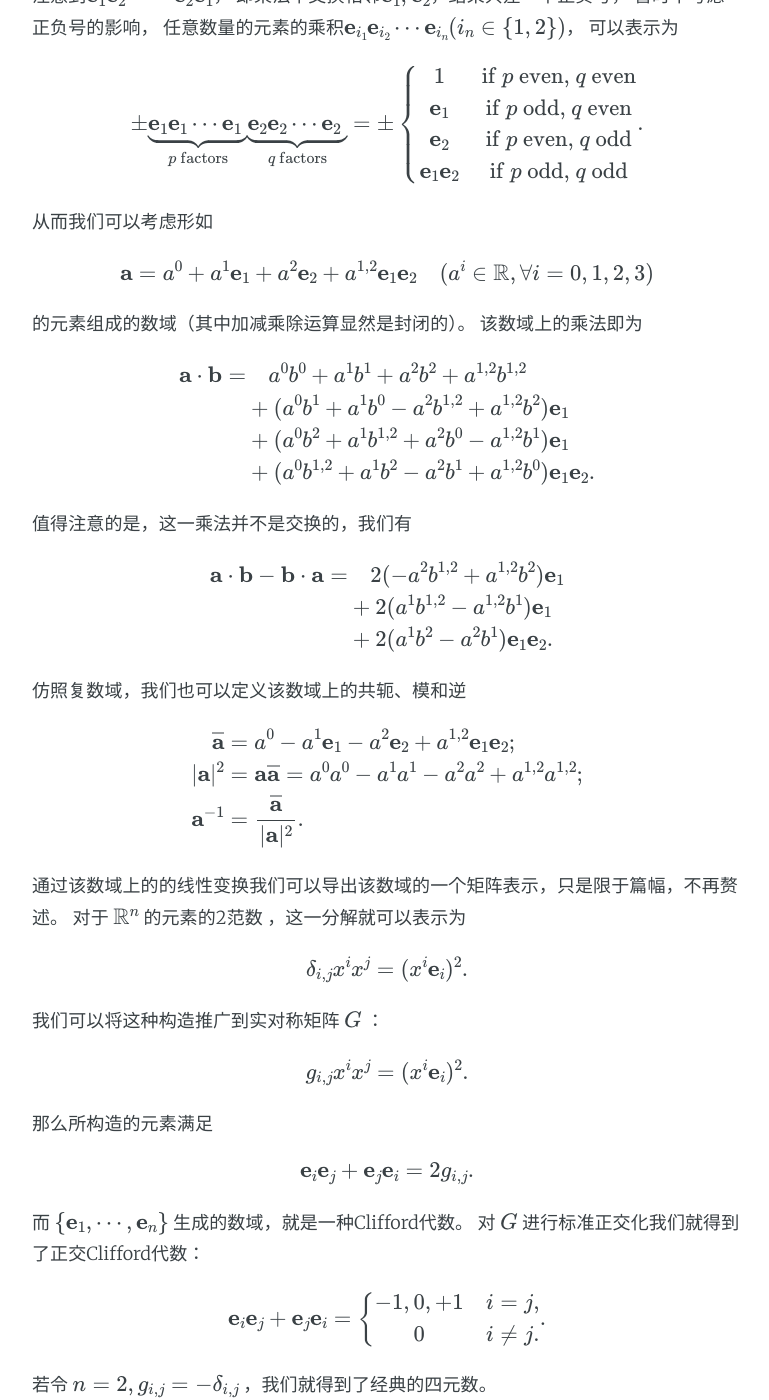
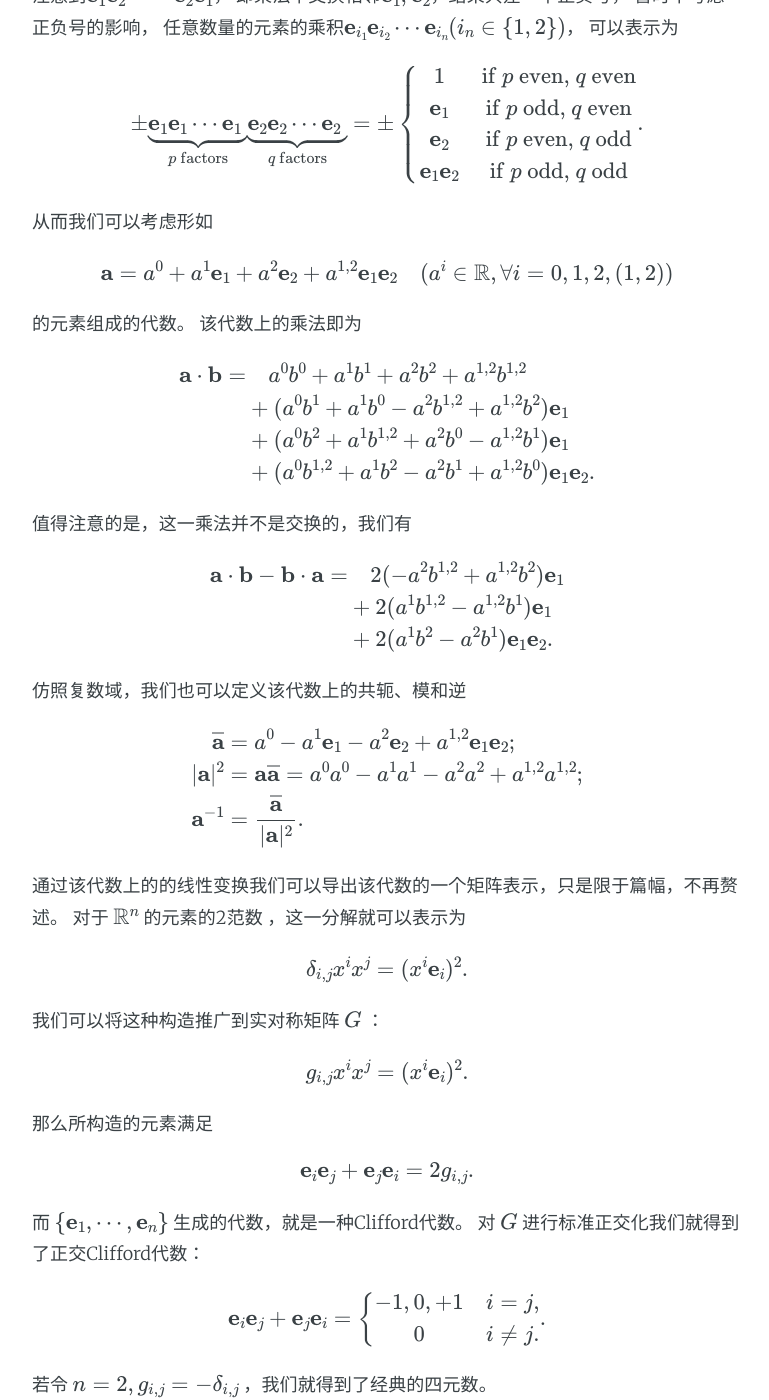
Before and after one commit to tao-harald/tao-harald.github.io, a Jekyll site: the page built from _posts/2020-8-11-clifford-algebra-1.markdown, in a window 1280 px wide and 1400 px high, scrolled down 838 px. Shown: the whole window, without its empty margins (253-1022 px from the left). Built offline with Jekyll 4.4.1, drawn with Linux system fonts in a browser that asks for light colours.

Commit message:
fix wrong expressions.

```diff
--- a/_posts/2020-8-11-clifford-algebra-1.markdown
+++ b/_posts/2020-8-11-clifford-algebra-1.markdown
@@ -32,8 +32,8 @@ categories: Math
         \mathbf{e}_2 & \text{if } p \text{ even, } q \text{ odd} \\
         \mathbf{e}_1 \mathbf{e}_2 & \text{if } p \text{ odd, } q \text{ odd}
     \end{matrix} \right. .\] 从而我们可以考虑形如
-\[\mathbf{a} = a^0 + a^1 \mathbf{e}_1 + a^2 \mathbf{e}_2 + a^{1,2} \mathbf{e}_1 \mathbf{e}_2 \quad (a^i \in \mathbb{R}, \forall i=0,1,2,3)\]
-的元素组成的数域（其中加减乘除运算显然是封闭的）。 该数域上的乘法即为 \[\begin{aligned}
+\[\mathbf{a} = a^0 + a^1 \mathbf{e}_1 + a^2 \mathbf{e}_2 + a^{1,2} \mathbf{e}_1 \mathbf{e}_2 \quad (a^i \in \mathbb{R}, \forall i=0,1,2,(1,2))\]
+的元素组成的代数。 该代数上的乘法即为 \[\begin{aligned}
         \mathbf{a} \cdot \mathbf{b} = & \quad a^0b^0 + a^1b^1 + a^2b^2 + a^{1,2} b^{1,2} \\
         & + (a^0b^1 + a^1b^0 - a^2b^{1,2} + a^{1,2}b^2 ) \mathbf{e}_1\\
         & + (a^0b^2 + a^1b^{1,2} + a^2b^0 - a^{1,2}b^1  ) \mathbf{e}_1\\
@@ -44,18 +44,18 @@ categories: Math
         & + 2(a^1b^2 - a^2b^1 ) \mathbf{e}_1 \mathbf{e}_2.
     \end{aligned}\]
 
-仿照复数域，我们也可以定义该数域上的共轭、模和逆 \[\begin{aligned}
+仿照复数域，我们也可以定义该代数上的共轭、模和逆 \[\begin{aligned}
     \overline{\mathbf{a}} &= a^0 - a^1 \mathbf{e}_1 - a^2 \mathbf{e}_2 + a^{1,2} \mathbf{e}_1 \mathbf{e}_2; \nonumber \\
     |\mathbf{a}|^2 &= \mathbf{a} \overline{\mathbf{a}} = a^0 a^0 - a^1 a^1 - a^2 a^2 + a^{1,2} a^{1,2}; \nonumber\\
     \mathbf{a}^{-1}&= \frac{\overline{\mathbf{a}}}{|\mathbf{a}|^2}. \label{eqn:reverse}\end{aligned}\]
 
-通过该数域上的的线性变换我们可以导出该数域的一个矩阵表示，只是限于篇幅，不再赘述。
+通过该代数上的的线性变换我们可以导出该代数的一个矩阵表示，只是限于篇幅，不再赘述。
 
 对于 \(\mathbb{R}^n\) 的元素的2范数 ，这一分解就可以表示为
 \[\delta_{i,j}x^ix^j = (x^i \mathbf{e}_i)^2.\] 我们可以将这种构造推广到实对称矩阵 \(G\) ：
 \[g_{i,j}x^ix^j = (x^i \mathbf{e}_i)^2.\] 那么所构造的元素满足
 \[\mathbf{e}_i \mathbf{e}_j + \mathbf{e}_j \mathbf{e}_i = 2g_{i,j}.\] 而
-\(\{\mathbf{e}_1, \cdots,  \mathbf{e}_n\}\) 生成的数域，就是一种Clifford代数。 对
+\(\{\mathbf{e}_1, \cdots,  \mathbf{e}_n\}\) 生成的代数，就是一种Clifford代数。 对
 \(G\) 进行标准正交化我们就得到了正交Clifford代数：
 \[\mathbf{e}_i \mathbf{e}_j + \mathbf{e}_j \mathbf{e}_i =\left\{ \begin{matrix}-1,0,+1&i=j,\\0&i\not =j.\end{matrix}\right..\]
 若令 \(n=2, g_{i,j} = - \delta_{i,j}\) ，我们就得到了经典的四元数。
```
